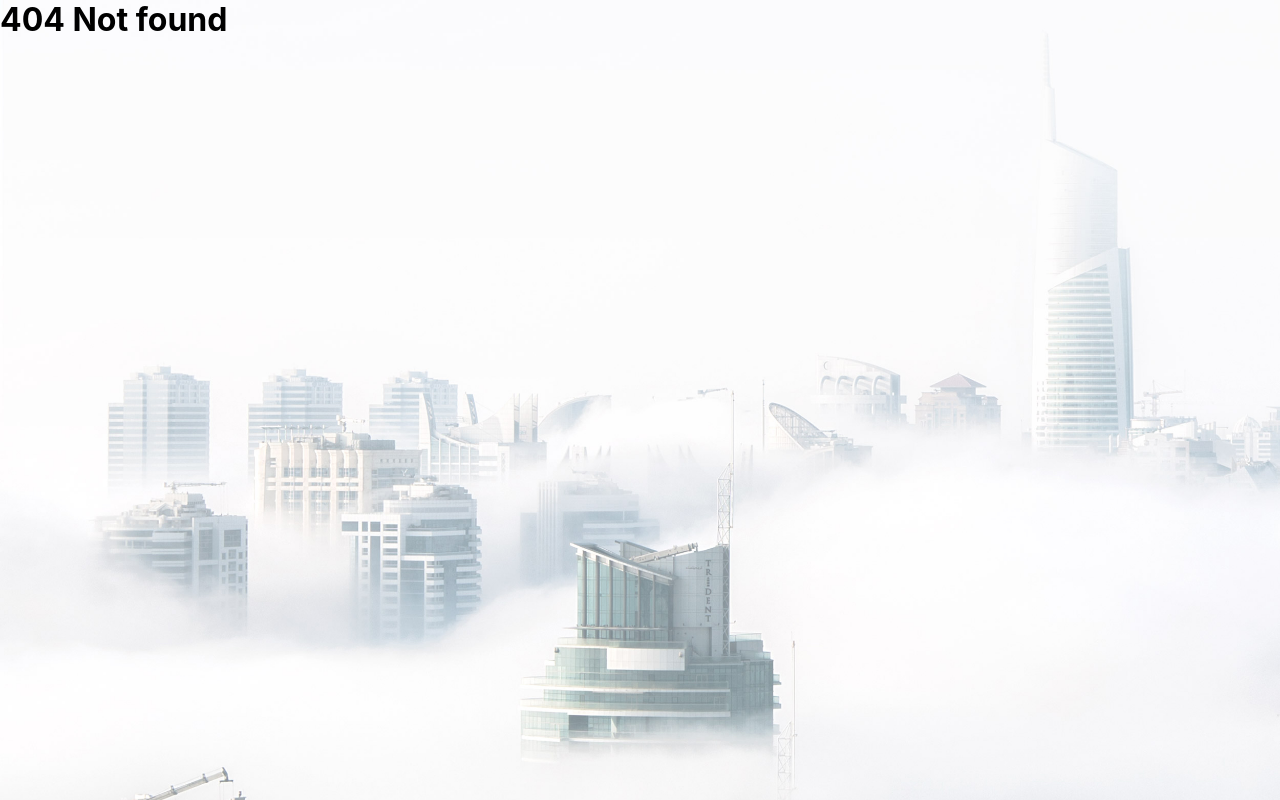
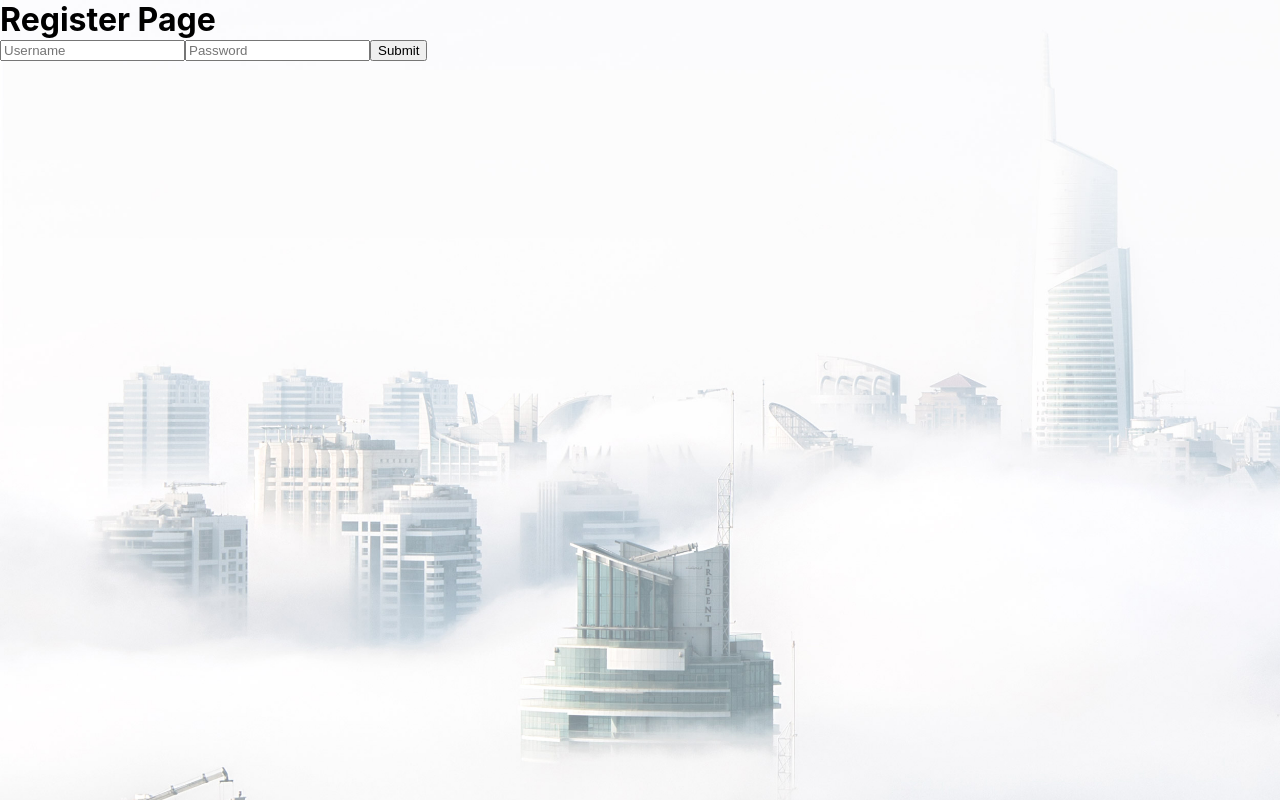
Before and after one commit to iMeanLand/ownExperience, a React app: page /register in a window 1280 px wide. Before the commit this address had no page. Built offline with nearby package versions, Linux system fonts and the light colour scheme.

Commit message:
added fields of registration & login

```diff
--- /dev/null
+++ b/src/components/guest/login.js
@@ -0,0 +1,50 @@
+import React from 'react';
+import '../../css/main.css';
+import '../../css/welcome.css';
+import $ from 'jquery';
+
+class Login extends React.Component {
+
+    constructor(props) {
+        super(props);
+
+    }
+
+    handleSubmit(e) {
+        e.preventDefault();
+        $('.TypeInput').val('');
+
+        let username = $('#UsernameInput').val();
+        let password = $('#PasswordInput').val();
+
+        const data = {
+            username: username,
+            password: password
+        };
+
+        fetch('/login')
+            .then(function(response) {
+                return response.json();
+            })
+            .then(function(myJson) {
+                console.log(JSON.stringify(myJson));
+            });
+    }
+
+    render() {
+        return (
+            <div className="WelcomePage">
+                <div className="WelcomePageContent">
+                    <h1>Login Page</h1>
+                    <form id="LoginForm">
+                        <input type="text" placeholder="Username" id="UsernameInput" className="TypeInput" required />
+                        <input type="password" placeholder="Password" id="PasswordInput" className="TypeInput" required />
+                        <input type="submit" onSubmit={this.handleSubmit}/>
+                    </form>
+                </div>
+            </div>
+        );
+    }
+}
+
+export default Login;
--- /dev/null
+++ b/src/components/guest/register.js
@@ -0,0 +1,50 @@
+import React from 'react';
+import '../../css/main.css';
+import '../../css/welcome.css';
+import $ from 'jquery';
+
+class Register extends React.Component {
+
+    constructor(props) {
+        super(props);
+
+    }
+
+    handleSubmit(e) {
+        e.preventDefault();
+        $('.TypeInput').val('');
+
+        let username = $('#UsernameInput').val();
+        let password = $('#PasswordInput').val();
+
+        const data = {
+            username: username,
+            password: password
+        };
+
+        fetch('/register')
+            .then(function(response) {
+                return response.json();
+            })
+            .then(function(myJson) {
+                console.log(JSON.stringify(myJson));
+            });
+    }
+
+    render() {
+        return (
+            <div className="WelcomePage">
+                <div className="WelcomePageContent">
+                    <h1>Register Page</h1>
+                    <form id="RegisterForm">
+                        <input type="text" placeholder="Username" id="UsernameInput" className="TypeInput" required />
+                        <input type="password" placeholder="Password" id="PasswordInput" className="TypeInput" required />
+                        <input type="submit" onSubmit={this.handleSubmit}/>
+                    </form>
+                </div>
+            </div>
+        );
+    }
+}
+
+export default Register;
--- a/src/components/welcome/welcome.js
+++ /dev/null
@@ -1,17 +0,0 @@
-import React from 'react';
-import '../../css/main.css';
-import '../../css/welcome.css';
-
-class Welcome extends React.Component {
-    render() {
-        return (
-            <div className="WelcomePage">
-                <div className="WelcomePageContent">
-                    <h1>Welcome Page</h1>
-                </div>
-            </div>
-        );
-    }
-}
-
-export default Welcome;
--- a/src/css/main.css
+++ b/src/css/main.css
@@ -97,6 +97,10 @@ h1, h2, h3, h4, h5, p {
     text-align: center !important;
 }
 
+.TypeInput {
+    box-sizing: border-box;
+}
+
 /* width */
 ::-webkit-scrollbar {
     width: 10px;
--- a/src/router.js
+++ b/src/router.js
@@ -9,7 +9,8 @@ import Pages from './components/pages/pages';
 import Kanban from "./components/modules/dashboard/Kanban";
 import Profile from "./components/profile/profile";
 import Notfound from "./components/404/notfound";
-import Welcome from "./components/welcome/welcome";
+import Register from "./components/guest/register";
+import Login from "./components/guest/login";
 
 import About from './components/profile/profilecontent/about';
 import Gallery from './components/profile/profilecontent/gallery';
@@ -20,13 +21,15 @@ import globals from './globals';
 
 let component = Feed;
 
-if (!globals.loggedIn) component = Welcome;
+if (!globals.loggedIn) component = Register;
 
 const routing = (
     <Router>
         <Header />
         <Switch>
             <Route exact path="/" component={component}/>
+            <Route exact path="/register" component={Register}/>
+            <Route exact path="/login" component={Login}/>
             <Route exact path="/kanban" component={Kanban}/>
             <Route exact path="/groups" component={Groups}/>
             <Route exact path="/pages" component={Pages}/>
```
